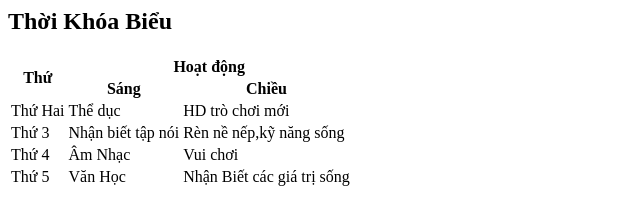
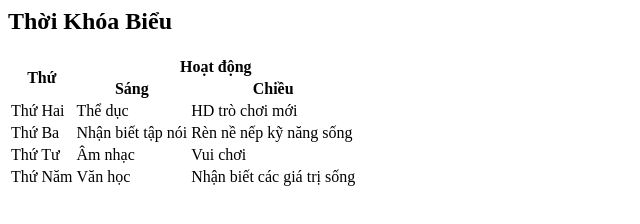
Before and after one commit to dieppham999/advanced-html-table, a plain HTML site: page index.html in a window 1280 px wide. Shown: the whole page, without its empty margins (0-640 px from the left). Drawn offline with Linux system fonts and the light colour scheme.

Commit message:
feat: Thêm mới css cho index.html

```diff
--- a/index.html
+++ b/index.html
@@ -1,8 +1,16 @@
+<html lang="en">
+<head>
+    <meta charset="UTF-8">
+    <meta name="viewport" content="width=device-width, initial-scale=1.0">
+    <link rel="stylesheet" type="text/css" href="css/style.css">
+    <title>Thời khóa biểu</title>
+</head>
+<body>
     <h2> Thời Khóa Biểu</h2>
     <table>
        <tr>
-        <th rowspan=2>Thứ</th>
-        <th colspan=2>Hoạt động</th>
+            <th rowspan="2">Thứ</th>
+            <th colspan="2">Hoạt động</th>
        </tr>
        <tr>
             <th>Sáng</th>
@@ -14,18 +22,21 @@
             <td>HD trò chơi mới</td>
        </tr>
        <tr>
-        <td>Thứ 3</td>
+            <td>Thứ Ba</td>
             <td>Nhận biết tập nói</td>
-        <td>Rèn nề nếp,kỹ năng sống</td>
+            <td>Rèn nề nếp kỹ năng sống</td>
        </tr>
        <tr>
-        <td>Thứ 4</td>
-        <td>Âm Nhạc </td>
+            <td>Thứ Tư</td>
+            <td>Âm nhạc</td>
             <td>Vui chơi</td>
        </tr>
        <tr>
-        <td>Thứ 5</td>
-        <td>Văn Học</td>
-        <td>Nhận Biết các giá trị sống</td>
+            <td>Thứ Năm</td>
+            <td>Văn học</td>
+            <td>Nhận biết các giá trị sống</td>
        </tr>
     </table>
+
+</body>
+</html>
```
Lines whose indentation alone changed are shown as unchanged.
